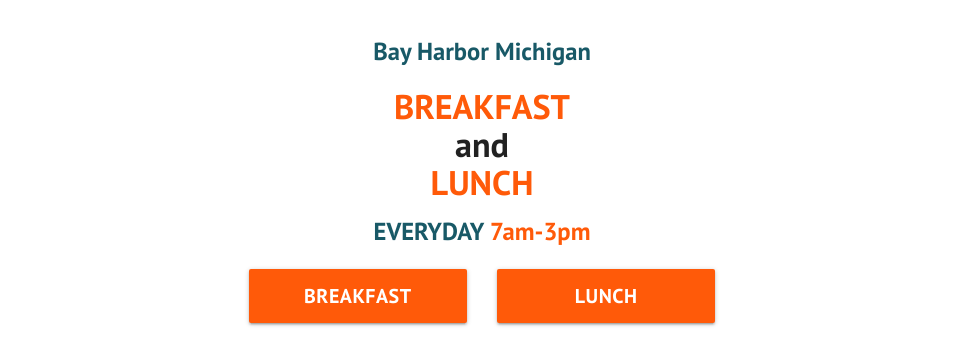
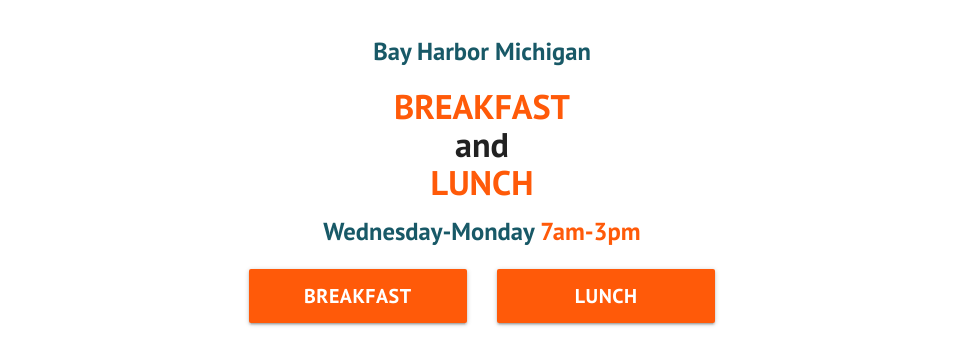
Before and after one commit to cdmccall91/Bayside, a plain HTML site: page index.html in a window 1280 px wide. Shown: the part 377-732 px from the top of the page, without its empty margins (158-1121 px from the left). Drawn offline with nearby package versions, Linux system fonts and the light colour scheme; grey boxes are pictures that could not be loaded.

Commit message:
Add files via upload

```diff
--- a/index.html
+++ b/index.html
@@ -47,7 +47,7 @@
 
       <div class="hours">
         <h4 class="center-align"><a href="#menu"><span class="orange-color">BREAKFAST</span></a><br>and<br><span class="orange-color">LUNCH</span></h4>
-        <h5 class="blue-color center-align">EVERYDAY <span class="orange-color">7am-3pm</span></h5>
+        <h5 class="blue-color center-align">Wednesday-Monday <span class="orange-color">7am-3pm</span></h5>
       </div>
 
     </section> <!-- top section -->
```
